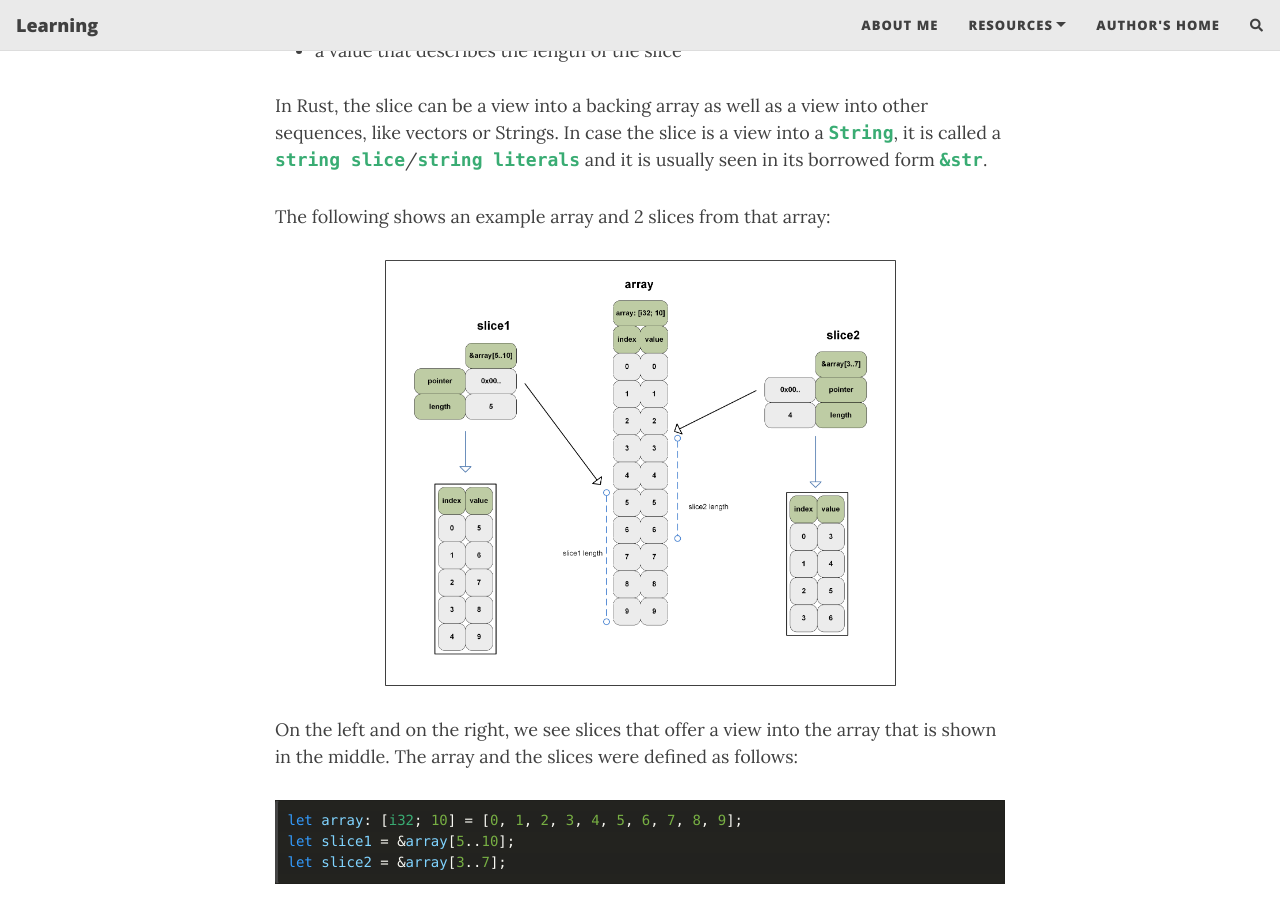
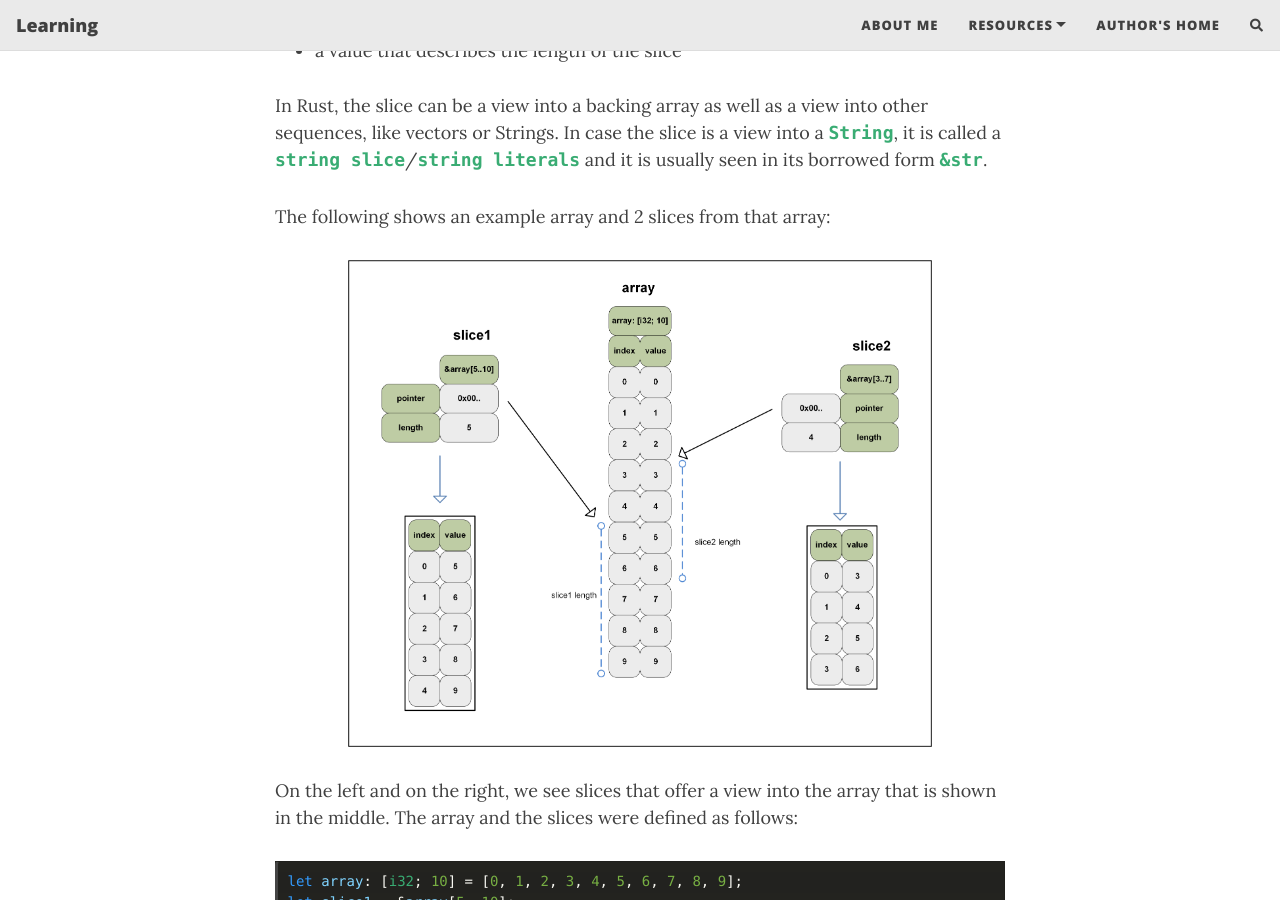
Before and after one commit to saidvandeklundert/learn, a Jekyll site: the page built from _posts/2021-08-14-rust-slice.md, in a window 1280 px wide and 900 px high, scrolled down 882 px. Built offline with Jekyll 4.4.1, drawn with Linux system fonts in a browser that asks for light colours; nearby versions of some CDN libraries; comment, search, counter and statistics services are not loaded.

````diff
--- a/_posts/2021-08-14-rust-slice.md
+++ b/_posts/2021-08-14-rust-slice.md
@@ -26,7 +26,7 @@
 The following shows an example array and 2 slices from that array:
 
 {:refdef: style="text-align: center;"}
-![Rust slice](/learn/img/rust_slice.png "Rust slice"){:height="70%" width="70%"}
+![Rust slice](/learn/img/rust_slice.png "Rust slice"){:height="80%" width="80%"}
 {: refdef}
 
 On the left and on the right, we see slices that offer a view into the array that is shown in the middle. The array and the slices were defined as follows:
@@ -67,7 +67,7 @@
 ```
 
 {:refdef: style="text-align: center;"}
-![Rust slice](/learn/img/slice_1.png "Rust slice"){:height="70%" width="70%"}
+![Rust slice](/learn/img/slice_1.png "Rust slice"){:height="80%" width="80%"}
 {: refdef}
 
 Checking the length of the slice and iterating the index / value:
````
